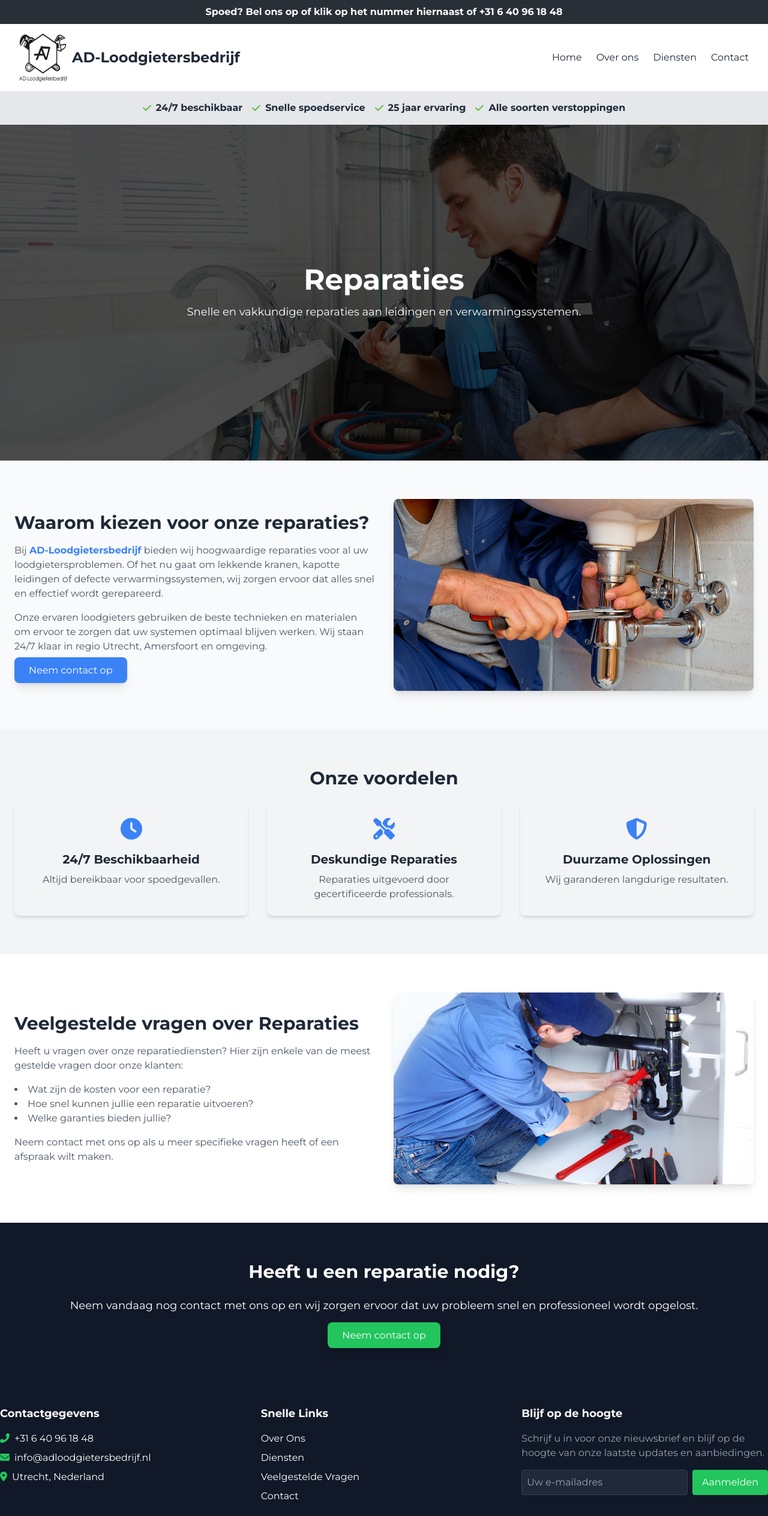
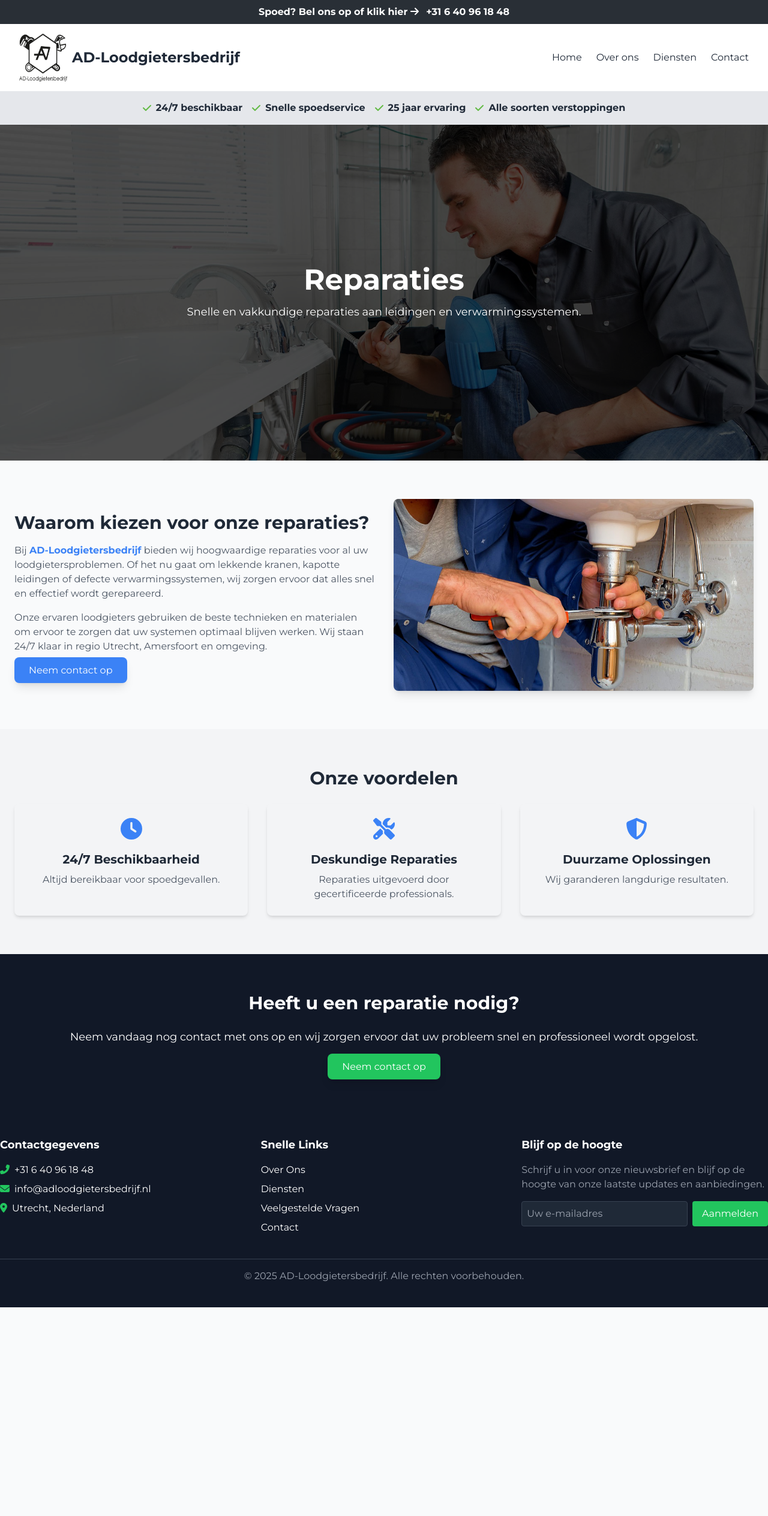
Before and after one commit to AyoubElkaoui/AD-Loodgieter, a Next.js app: page /diensten/reparaties in a window 1280 px wide. Shown: the top 2528 px of the page at 60% size. After the commit the page ends 2180 px from the top, so only its background shows below. Built offline with nearby package versions, Linux system fonts and the light colour scheme.

Commit message:
fixed GTM and added onclick events

```diff
--- a/app/diensten/afvoer-ontstoppen/page.js
+++ b/app/diensten/afvoer-ontstoppen/page.js
@@ -5,6 +5,7 @@ import Link from 'next/link';
 import { motion } from 'framer-motion';
 import { FontAwesomeIcon } from '@fortawesome/react-fontawesome';
 import { faCheckCircle, faTools, faClock, faShieldAlt } from '@fortawesome/free-solid-svg-icons';
+import { sendGTMEvent } from '@next/third-parties/google';
 
 export default function AfvoerOntstoppenPage() {
   return (
@@ -175,10 +176,10 @@ export default function AfvoerOntstoppenPage() {
               href="/contact"
               className="bg-green-500 text-white py-3 px-6 rounded-lg shadow-lg hover:bg-green-600 transition"
               onClick={() =>
-                gtag('event', 'click', {
-                  event_category: 'Button',
-                  event_label: 'Contact knop - Afvoer',
-                  value: 1,
+                sendGTMEvent({
+                  event: 'buttonClicked',
+                  category: 'Link',
+                  label: 'Contact knop - Afvoer ontstoppen',
                 })
               }
             >
--- a/app/diensten/installaties/page.js
+++ b/app/diensten/installaties/page.js
@@ -5,6 +5,7 @@ import Link from 'next/link';
 import { motion } from 'framer-motion';
 import { FontAwesomeIcon } from '@fortawesome/react-fontawesome';
 import { faCheckCircle, faTools, faClock, faShieldAlt } from '@fortawesome/free-solid-svg-icons';
+import { sendGTMEvent } from '@next/third-parties/google';
 
 export default function InstallatiesPage() {
   return (
@@ -178,10 +179,10 @@ export default function InstallatiesPage() {
               href="/contact"
               className="bg-green-500 text-white py-3 px-6 rounded-lg shadow-lg hover:bg-green-600 transition"
               onClick={() =>
-                gtag('event', 'click', {
-                  event_category: 'Button',
-                  event_label: 'Contact knop - Installaties',
-                  value: 1,
+                sendGTMEvent({
+                  event: 'buttonClicked',
+                  category: 'Link',
+                  label: 'Contact knop - installaties',
                 })
               }
             >
--- a/app/diensten/lekkages-oplossen/page.js
+++ b/app/diensten/lekkages-oplossen/page.js
@@ -5,6 +5,7 @@ import Link from 'next/link';
 import { motion } from 'framer-motion';
 import { FontAwesomeIcon } from '@fortawesome/react-fontawesome';
 import { faCheckCircle, faTools, faClock, faShieldAlt } from '@fortawesome/free-solid-svg-icons';
+import { sendGTMEvent } from '@next/third-parties/google';
 
 export default function LekkagesOplossenPage() {
   return (
@@ -175,10 +176,10 @@ export default function LekkagesOplossenPage() {
               href="/contact"
               className="bg-green-500 text-white py-3 px-6 rounded-lg shadow-lg hover:bg-green-600 transition"
               onClick={() =>
-                gtag('event', 'click', {
-                  event_category: 'Button',
-                  event_label: 'Contact knop - Lekkages-oplossen',
-                  value: 1,
+                sendGTMEvent({
+                  event: 'buttonClicked',
+                  category: 'Link',
+                  label: 'Contact knop - lekkages',
                 })
               }
             >
--- a/app/diensten/reparaties/page.js
+++ b/app/diensten/reparaties/page.js
@@ -4,7 +4,8 @@ import Image from 'next/image';
 import Link from 'next/link';
 import { motion } from 'framer-motion';
 import { FontAwesomeIcon } from '@fortawesome/react-fontawesome';
-import { faCheckCircle, faTools, faClock, faShieldAlt } from '@fortawesome/free-solid-svg-icons';
+import { faTools, faClock, faShieldAlt } from '@fortawesome/free-solid-svg-icons';
+import { sendGTMEvent } from '@next/third-parties/google';
 
 export default function ReparatiesPage() {
   return (
@@ -59,6 +60,13 @@ export default function ReparatiesPage() {
             <Link
               href="/contact"
               className="bg-blue-500 text-white py-3 px-6 rounded-lg shadow-lg hover:bg-blue-600 transition"
+              onClick={() =>
+                sendGTMEvent({
+                  event: 'buttonClicked',
+                  category: 'Link',
+                  label: 'Contact knop - Reparaties',
+                })
+              }
             >
               Neem contact op
             </Link>
@@ -119,45 +127,6 @@ export default function ReparatiesPage() {
         </div>
       </section>
 
-      {/* Extra Informatie Sectie */}
-      <section className="py-16 bg-white">
-        <div className="container mx-auto px-6 grid grid-cols-1 md:grid-cols-2 gap-8 items-center">
-          <motion.div
-            initial={{ opacity: 0, x: -50 }}
-            whileInView={{ opacity: 1, x: 0 }}
-            viewport={{ once: true }}
-            transition={{ duration: 1 }}
-          >
-            <h2 className="text-3xl font-bold text-gray-800 mb-4">Veelgestelde vragen over Reparaties</h2>
-            <p className="text-gray-600 mb-4">
-              Heeft u vragen over onze reparatiediensten? Hier zijn enkele van de meest gestelde vragen door onze klanten:
-            </p>
-            <ul className="list-disc list-inside text-gray-600">
-              <li>Wat zijn de kosten voor een reparatie?</li>
-              <li>Hoe snel kunnen jullie een reparatie uitvoeren?</li>
-              <li>Welke garanties bieden jullie?</li>
-            </ul>
-            <p className="text-gray-600 mt-4">
-              Neem contact met ons op als u meer specifieke vragen heeft of een afspraak wilt maken.
-            </p>
-          </motion.div>
-          <motion.div
-            initial={{ opacity: 0, x: 50 }}
-            whileInView={{ opacity: 1, x: 0 }}
-            viewport={{ once: true }}
-            transition={{ duration: 1 }}
-            className="relative w-full h-64 md:h-80 rounded-lg overflow-hidden shadow-lg"
-          >
-            <Image
-              src="/loodgieter-repareren.jpg"
-              alt="FAQ over Reparaties"
-              fill
-              className="object-cover"
-            />
-          </motion.div>
-        </div>
-      </section>
-
       {/* Contact Section */}
       <section className="py-16 bg-gray-900 text-white">
         <div className="container mx-auto px-6 text-center">
@@ -175,10 +144,10 @@ export default function ReparatiesPage() {
               href="/contact"
               className="bg-green-500 text-white py-3 px-6 rounded-lg shadow-lg hover:bg-green-600 transition"
               onClick={() =>
-                gtag('event', 'click', {
-                  event_category: 'Button',
-                  event_label: 'Contact knop - reparaties',
-                  value: 1,
+                sendGTMEvent({
+                  event: 'buttonClicked',
+                  category: 'Link',
+                  label: 'Contact knop - Reparaties',
                 })
               }
             >
--- a/app/diensten/wc-ontstoppen/page.js
+++ b/app/diensten/wc-ontstoppen/page.js
@@ -5,6 +5,7 @@ import Link from 'next/link';
 import { motion } from 'framer-motion';
 import { FontAwesomeIcon } from '@fortawesome/react-fontawesome';
 import { faCheckCircle, faTools, faClock, faShieldAlt } from '@fortawesome/free-solid-svg-icons';
+import { sendGTMEvent } from '@next/third-parties/google';
 
 export default function DienstPage() {
   return (
@@ -181,10 +182,10 @@ export default function DienstPage() {
               href="/contact"
               className="bg-green-500 text-white py-3 px-6 rounded-lg shadow-lg hover:bg-green-600 transition"
               onClick={() =>
-                gtag('event', 'click', {
-                  event_category: 'Button',
-                  event_label: 'Contact knop - wc-ontstoppen',
-                  value: 1,
+                sendGTMEvent({
+                  event: 'buttonClicked',
+                  category: 'Link',
+                  label: 'Contact knop - Wc-ontstoppen',
                 })
               }
             >
--- a/components/ContactForm.js
+++ b/components/ContactForm.js
@@ -71,6 +71,11 @@ export default function ContactForm() {
 
       if (response.ok) {
         setStatus('Bericht succesvol verzonden!');
+        sendGTMEvent({
+          event: 'formSubmitted',
+          category: 'Form',
+          label: 'Contact Form',
+        });
         setFormData({
           name: '',
           email: '',
@@ -82,12 +87,6 @@ export default function ContactForm() {
         });
         setFiles([]);
 
-        // Google Analytics Event
-        gtag('event', 'submit', {
-          event_category: 'Form',
-          event_label: 'Contact Form Ingevuld',
-          value: 1,
-        });
       } else {
         const { error } = await response.json();
         setStatus(error || 'Fout bij het verzenden van het bericht.');
--- a/components/Footer.js
+++ b/components/Footer.js
@@ -3,6 +3,8 @@ import { faPhoneAlt, faEnvelope, faMapMarkerAlt } from '@fortawesome/free-solid-
 import { FontAwesomeIcon } from '@fortawesome/react-fontawesome';
 import Link from 'next/link';
 import { sendGTMEvent } from '@next/third-parties/google';
+
+
 
 export default function Footer() {
     return (
@@ -23,13 +25,13 @@ export default function Footer() {
                       <li>
                           <FontAwesomeIcon icon={faEnvelope} className="mr-2 text-green-500" />
                           <Link href="mailto:info@adloodgietersbedrijf.nl"
-                             onClick={() =>
-                               gtag('event', 'click', {
-                                   event_category: 'Button',
-                                   event_label: 'Mail knop - Footer',
-                                   value: 1,
-                               })
-                             }>
+                                onClick={() =>
+                                  sendGTMEvent({
+                                      event: 'buttonClicked',
+                                      category: 'Link',
+                                      label: 'Contact knop - email Footer',
+                                  })
+                                }>
                               info@adloodgietersbedrijf.nl</Link>
                       </li>
                       <li>
--- a/components/Navbar.js
+++ b/components/Navbar.js
@@ -4,7 +4,9 @@ import { useState } from 'react';
 import Link from 'next/link';
 import Image from 'next/image';
 import { FontAwesomeIcon } from '@fortawesome/react-fontawesome';
-import { faCheck } from '@fortawesome/free-solid-svg-icons';
+import { faCheck, faArrowRight } from '@fortawesome/free-solid-svg-icons';
+import {sendGTMEvent} from "@next/third-parties/google";
+
 
 export default function Navbar() {
   const [menuOpen, setMenuOpen] = useState(false);
@@ -18,20 +20,25 @@ export default function Navbar() {
       {/* Spoed Bovenbalk */}
       <div className="bg-dGrey py-2 px-4 text-center text-white">
         <p className="font-bold text-sm sm:text-base">
-          Spoed? Bel ons op of klik op het nummer hiernaast of{' '}
-          <a
+          Spoed? Bel ons op of klik hier <FontAwesomeIcon
+          icon={faArrowRight}
+          style={{ color: '#ffffff', fontWeight: 900 }}
+          className="mr-2"
+        />
+          {' '}
+          <Link
             href="tel:+31640961848"
             className="hover:bg-white hover:text-black hover:p-1 hover:rounded transition"
             onClick={() =>
-              gtag('event', 'click', {
-                event_category: 'Button',
-                event_label: 'Spoed knop - Navbar',
-                value: 1,
+              sendGTMEvent({
+                event: 'buttonClicked',
+                category: 'Link',
+                label: 'Contact knop - Navbar spoed',
               })
             }
           >
             +31 6 40 96 18 48
-          </a>
+          </Link>
         </p>
       </div>
 
```
Also changed, not shown: app/contact/page.js (+11 -2 lines), app/page.js (+10 -9 lines).
